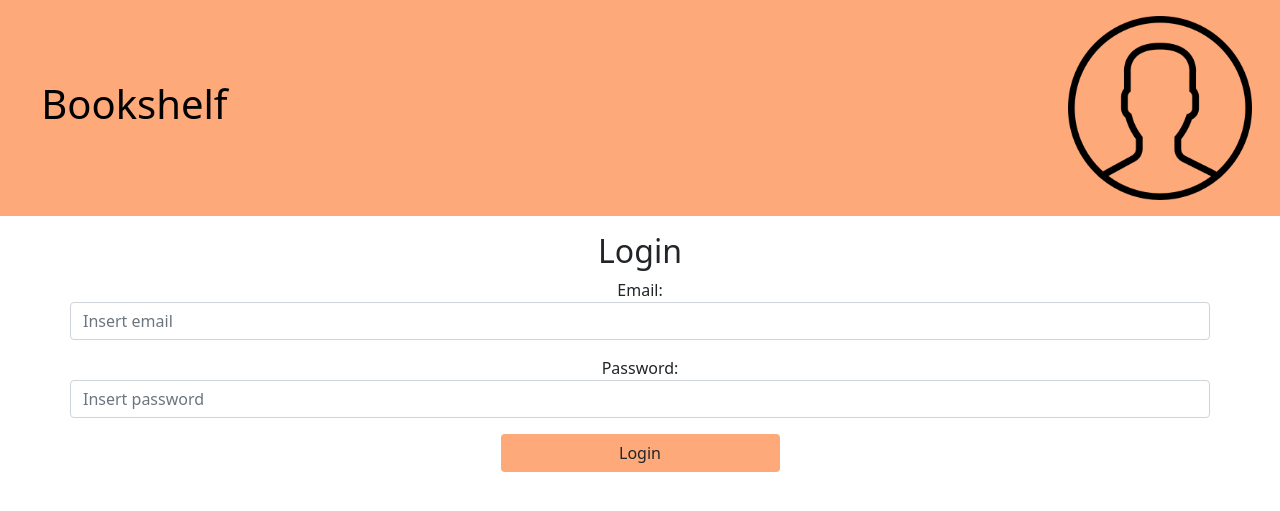
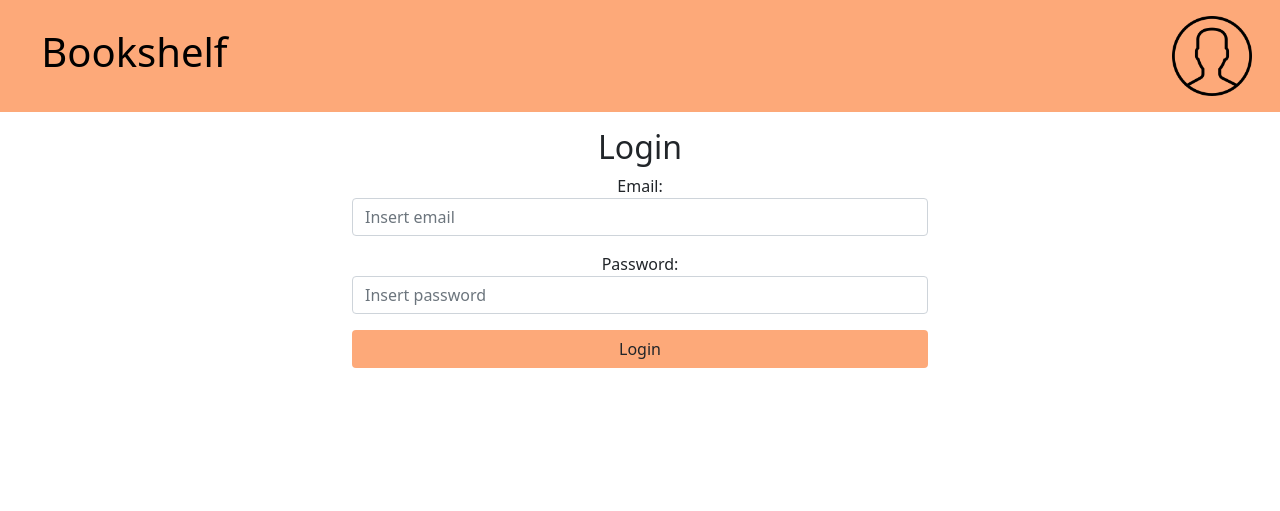
Before and after one commit to Alb-Ard/Progetto_Web, a PHP site: page /login?from=1 in a window 1280 px wide. Shown: the top 511 px of the page. Run offline with PHP 8.4, Linux system fonts and the light colour scheme.

Commit message:
Removed account choosing, fixed login/register forms and avatar sizing

```diff
--- a/register.php
+++ b/register.php
@@ -7,11 +7,7 @@ define("REGISTER_CLIENT", "client");
 define("REGISTER_SELLER", "seller");
 
 $template_args[PAGE_TITLE] = "Register";
-
-if (isset($_GET[REGISTER_ACTION]))
-    $template_args[PAGE_BODY] =  "./templates/" . ($_GET[REGISTER_ACTION] == REGISTER_CLIENT ? "register_client.php" : "register_seller.php");
-else
-    $template_args[PAGE_BODY] = "./templates/register_choose.php";
+$template_args[PAGE_BODY] = "./templates/register.php";
 
 include_once("./templates/page_base.php");
 
--- a/templates/login.php
+++ b/templates/login.php
@@ -50,17 +50,17 @@ include_once("./users_consts.php");
         <h2>Login</h2>
     </header>
     <section>
-        <p id="error-missing-fields" class="row col-12 alert alert-danger login-alert" role="alert">Some of the required fields are invalid. Please check them and try again.</p>
-        <p id="error-internal" class="row col-12 alert alert-danger login-alert" role="alert">Something went wrong! Please try again.</p>
-        <p id="error-ko" class="row col-12 alert alert-danger login-alert" role="alert">Error! Please make sure you're registered and that your credentials are valid.</p>
-        <form class="container-md text-center" method="post">
-            <label class="row col justify-content-center form-label mb-3">Email:
+        <p id="error-missing-fields" class="row col-12 col-md-6 offset-md-3 alert alert-danger login-alert" role="alert">Some of the required fields are invalid. Please check them and try again.</p>
+        <p id="error-internal" class="row col-12 col-md-6 offset-md-3 alert alert-danger login-alert" role="alert">Something went wrong! Please try again.</p>
+        <p id="error-ko" class="row col-12 col-md-6 offset-md-3 alert alert-danger login-alert" role="alert">Error! Please make sure you're registered and that your credentials are valid.</p>
+        <form class="col-12 col-md-6 offset-md-3 row container-md text-center" method="post">
+            <label class="col-12 form-label mb-3 p-0">Email:
                 <input class="form-control" type="email" id="<?php echo USER_EMAIL; ?>" name="<?php echo USER_EMAIL; ?>" placeholder="Insert email" required="true"/>
             </label>
-            <label class="row col justify-content-center form-label mb-3">Password:
+            <label class="col-12 form-label mb-3 p-0">Password:
                 <input class="form-control" type="password" id="<?php echo USER_PSW; ?>" name="<?php echo USER_PSW; ?>" placeholder="Insert password" required="true"/>
             </label>
-            <input class="row col-md-3 justify-content-center btn button-primary" type="button" id="login-button" onclick="onLogin();" value="Login">
+            <input class="col-12 btn button-primary" type="button" id="login-button" onclick="onLogin();" value="Login">
                 <div class="spinner-border spinner-border-sm d-none" id="login-button-spinner" role="status">
                     <span class="visually-hidden">Loading...</span>
                 </div>
--- a/templates/page_base.php
+++ b/templates/page_base.php
@@ -27,7 +27,7 @@
             <section class="row m-0 p-3 align-items-center">
                 <header class="col"><h1><a class="top-bar-logo black-link" href="./">Bookshelf</a></h1></header>
                 <!-- TODO: add search bar -->
-                <section class="col-2">
+                <section class="col-2 col-md-1">
                     <a class="black-link" href="#" onclick="$('#user-menu').slideToggle();">
                         <img class="w-100" src="./imgs/user_icon.png" alt=""></img>
                         <?php if (is_user_logged()) { ?>
```
Also changed, not shown: templates/register.php (renamed from templates/register_client.php, +7 -7 lines), templates/register_choose.php (deleted, +0 -17 lines).
